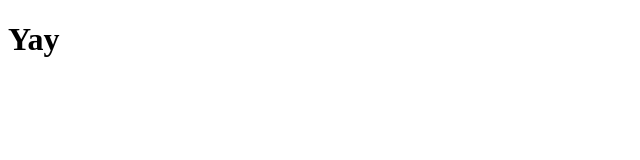
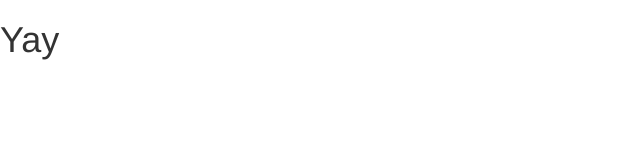
Before and after one commit to FakeComp/fakecomp.github.io, a plain HTML site: page index.html in a window 1280 px wide. Shown: the full height of the page, 0-640 px from the left. Drawn offline with nearby package versions, Linux system fonts and the light colour scheme.

Commit message:
add font line

```diff
--- a/index.html
+++ b/index.html
@@ -4,6 +4,7 @@
     <meta charset="UTF-8">
     <meta http-equiv="X-UA-Compatible" content="IE=edge">
     <meta name="viewport" content="width=device-width, initial-scale=1.0">
+    <link rel="stylesheet" href="https://maxcdn.bootstrapcdn.com/bootstrap/3.3.7/css/bootstrap.min.css">
     <title>Fake competition</title>
 </head>
 <body>
```
